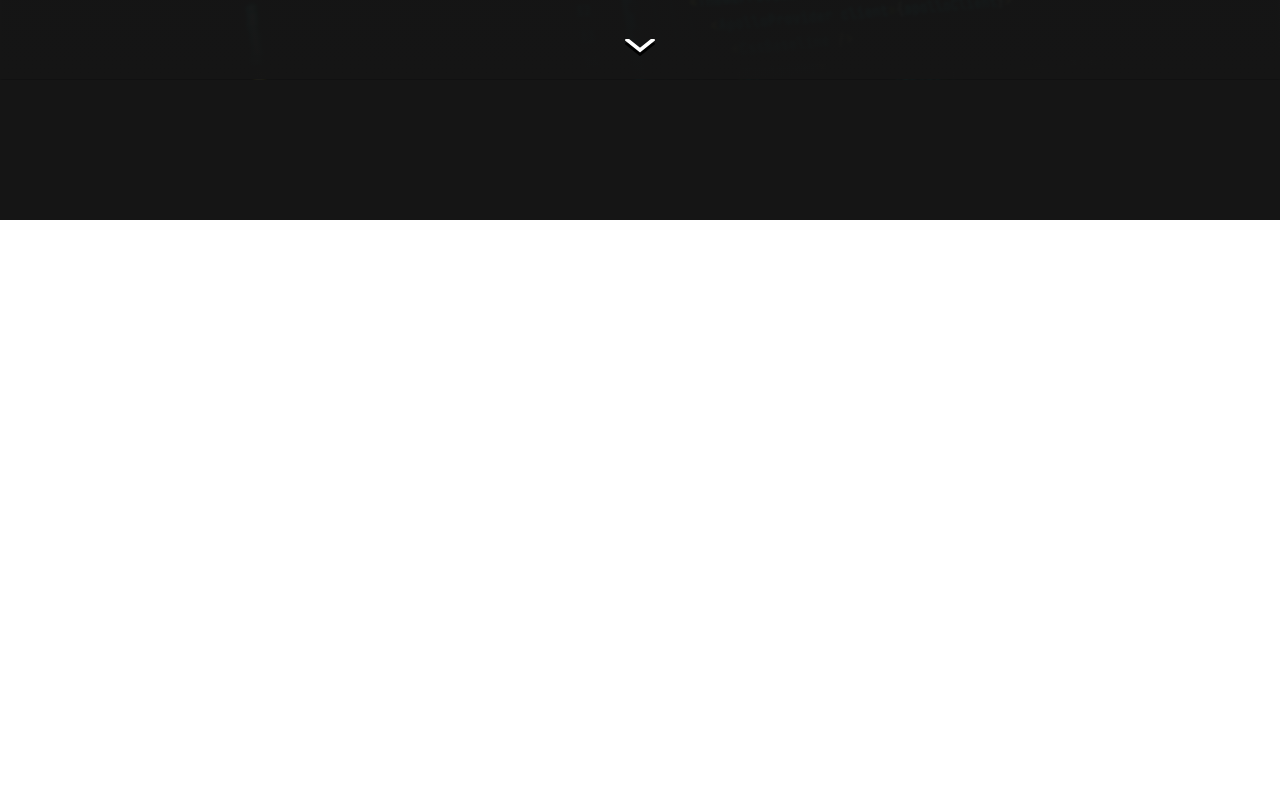
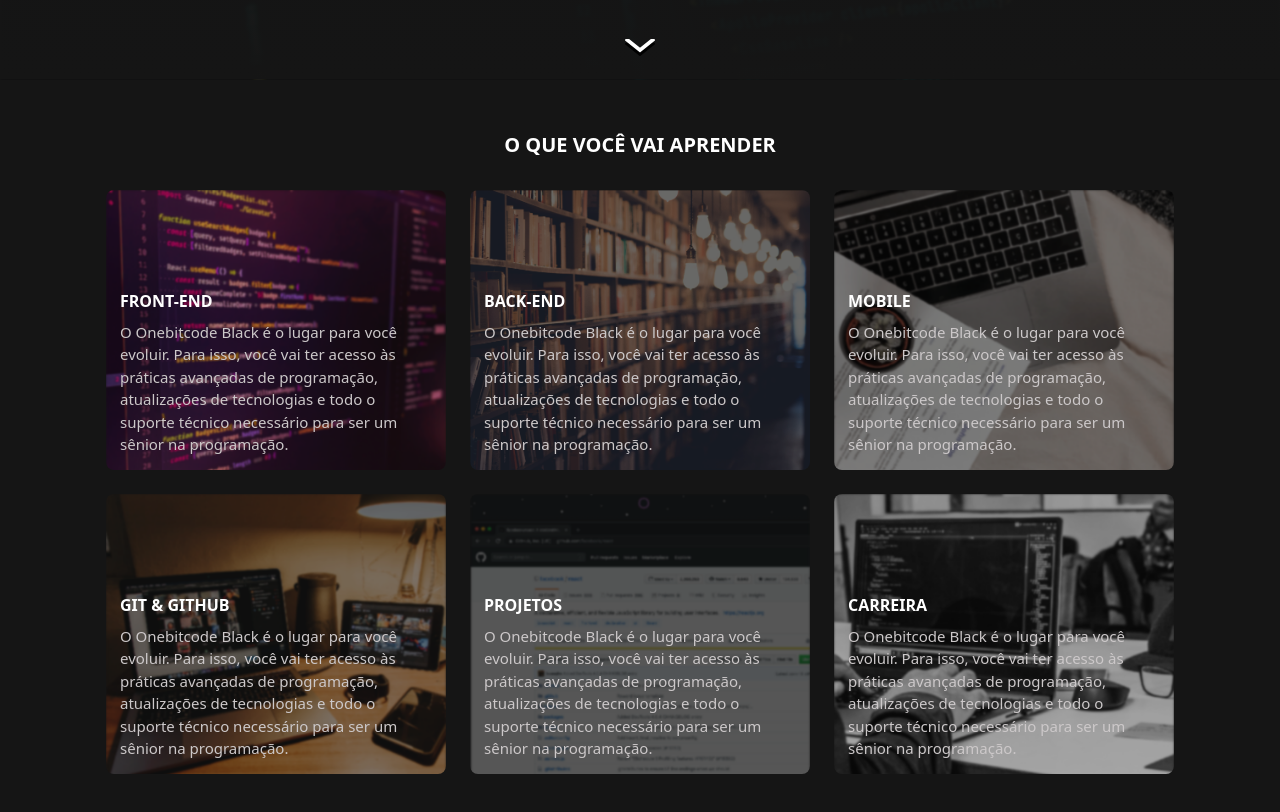
Before and after one commit to ovitormacel/onebitflix-frontend, a Next.js app: page / in a window 1280 px wide. Shown: the part 580-1392 px from the top of the page. Before the commit the page ends 800 px from the top, so only its background shows below. Built offline with nearby package versions, Linux system fonts and the light colour scheme.

Commit message:
Seção de Cards de Cursos - Design e Responsividade - HomeNoAuth

```diff
--- /dev/null
+++ b/src/components/homeNoAuth/cardsSection/index.tsx
@@ -0,0 +1,56 @@
+import { Container } from "reactstrap";
+import styles from "./styles.module.scss";
+
+const CardsSection = () => {
+    return (
+        <>
+            <p className={styles.sectionTitle}>O que você vai aprender</p>
+
+            <Container className="d-flex flex-wrap justify-content-center gap-4 pb-5" >
+                <div className={styles.card1}>
+                    <p className={styles.cardTitle}>Front-end</p>
+                    <p className={styles.cardDescription}>O Onebitcode Black é o lugar para você evoluir. Para isso, você vai
+				    ter acesso às práticas avançadas de programação, atualizações de
+				    tecnologias e todo o suporte técnico necessário para ser um sênior na programação.</p>
+                </div>
+
+                <div className={styles.card2}>
+                    <p className={styles.cardTitle}>Back-end</p>
+                    <p className={styles.cardDescription}>O Onebitcode Black é o lugar para você evoluir. Para isso, você vai
+				    ter acesso às práticas avançadas de programação, atualizações de
+				    tecnologias e todo o suporte técnico necessário para ser um sênior na programação.</p>
+                </div>
+
+                <div className={styles.card3}>
+                    <p className={styles.cardTitle}>Mobile</p>
+                    <p className={styles.cardDescription}>O Onebitcode Black é o lugar para você evoluir. Para isso, você vai
+				    ter acesso às práticas avançadas de programação, atualizações de
+				    tecnologias e todo o suporte técnico necessário para ser um sênior na programação.</p>
+                </div>
+
+                <div className={styles.card4}>
+                    <p className={styles.cardTitle}>Git & Github</p>
+                    <p className={styles.cardDescription}>O Onebitcode Black é o lugar para você evoluir. Para isso, você vai
+				    ter acesso às práticas avançadas de programação, atualizações de
+				    tecnologias e todo o suporte técnico necessário para ser um sênior na programação.</p>
+                </div>
+
+                <div className={styles.card5}>
+                    <p className={styles.cardTitle}>Projetos</p>
+                    <p className={styles.cardDescription}>O Onebitcode Black é o lugar para você evoluir. Para isso, você vai
+				    ter acesso às práticas avançadas de programação, atualizações de
+				    tecnologias e todo o suporte técnico necessário para ser um sênior na programação.</p>
+                </div>
+
+                <div className={styles.card6}>
+                    <p className={styles.cardTitle}>Carreira</p>
+                    <p className={styles.cardDescription}>O Onebitcode Black é o lugar para você evoluir. Para isso, você vai
+				    ter acesso às práticas avançadas de programação, atualizações de
+				    tecnologias e todo o suporte técnico necessário para ser um sênior na programação.</p>
+                </div>
+            </Container>
+        </>
+    )
+}
+
+export default CardsSection;
--- /dev/null
+++ b/src/components/homeNoAuth/cardsSection/styles.module.scss
@@ -0,0 +1,71 @@
+@import "../../../styles/colors.module.scss";
+
+.sectionTitle {
+    font-size: 20px;
+    font-weight: bold;
+    text-align: center;
+    text-transform: uppercase;
+    margin: 50px 0 30px 0;
+}
+
+.card {
+    width: 340px;
+    height: 280px;
+    border-radius: 8px;
+    padding: 14px;
+    background-size: cover;
+    display: flex;
+    flex-direction: column;
+    justify-content: flex-end;
+    transition: .3s;
+
+    .cardTitle {
+        font-weight: bold;
+        margin-bottom: 8px;
+        transition: .3s;
+        text-transform: uppercase;
+    }
+
+    .cardDescription {
+        font-size: 15px;
+        color: $lightGray;
+    }
+
+    &:hover {
+        transform: scale(1.03);
+        .cardTitle {
+            font-size: 18px;
+            margin-left: 8px;
+        }
+    }
+}
+
+.card1 {
+    @extend .card;
+    background-image: url("../../../../public/homeNoAuth/imgFrontend.png");
+}
+
+.card2 {
+    @extend .card;
+    background-image: url("../../../../public/homeNoAuth/imgBackend.png");
+}
+
+.card3 {
+    @extend .card;
+    background-image: url("../../../../public/homeNoAuth/imgMobile.png");
+}
+
+.card4 {
+    @extend .card;
+    background-image: url("../../../../public/homeNoAuth/imgGit.png");
+}
+
+.card5 {
+    @extend .card;
+    background-image: url("../../../../public/homeNoAuth/imgProjects.png");
+}
+
+.card6 {
+    @extend .card;
+    background-image: url("../../../../public/homeNoAuth/imgCareer.png");
+}
--- a/src/pages/index.tsx
+++ b/src/pages/index.tsx
@@ -3,6 +3,7 @@
 import Head from "next/head"
 import HeaderNoAuth from "@/components/homeNoAuth/headerNoAuth";
 import PresentationSection from "@/components/homeNoAuth/presentationSection";
+import CardsSection from "@/components/homeNoAuth/cardsSection";
 
 const HomeNoAuth = () => {
   return (
@@ -19,6 +20,7 @@
           <HeaderNoAuth />
           <PresentationSection />
         </div>
+        <CardsSection />
       </main>
     </>
   )
```
